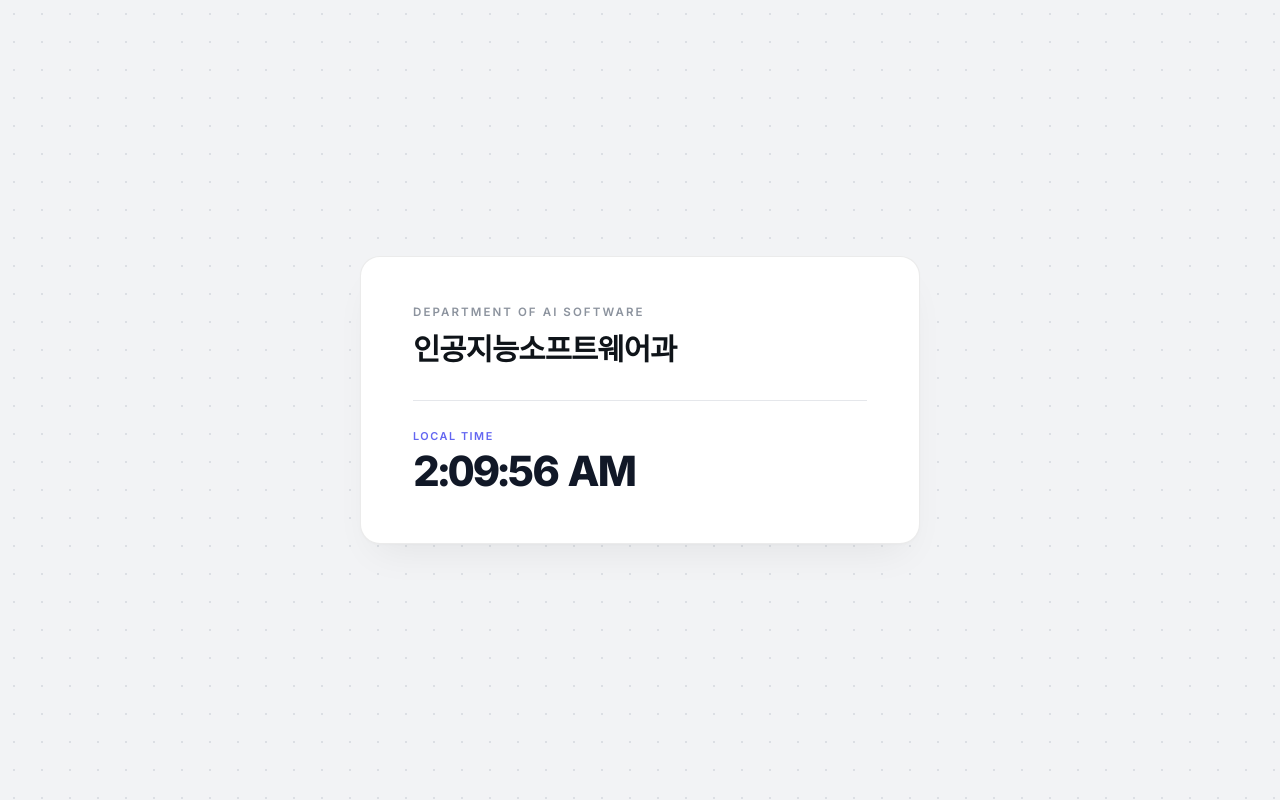
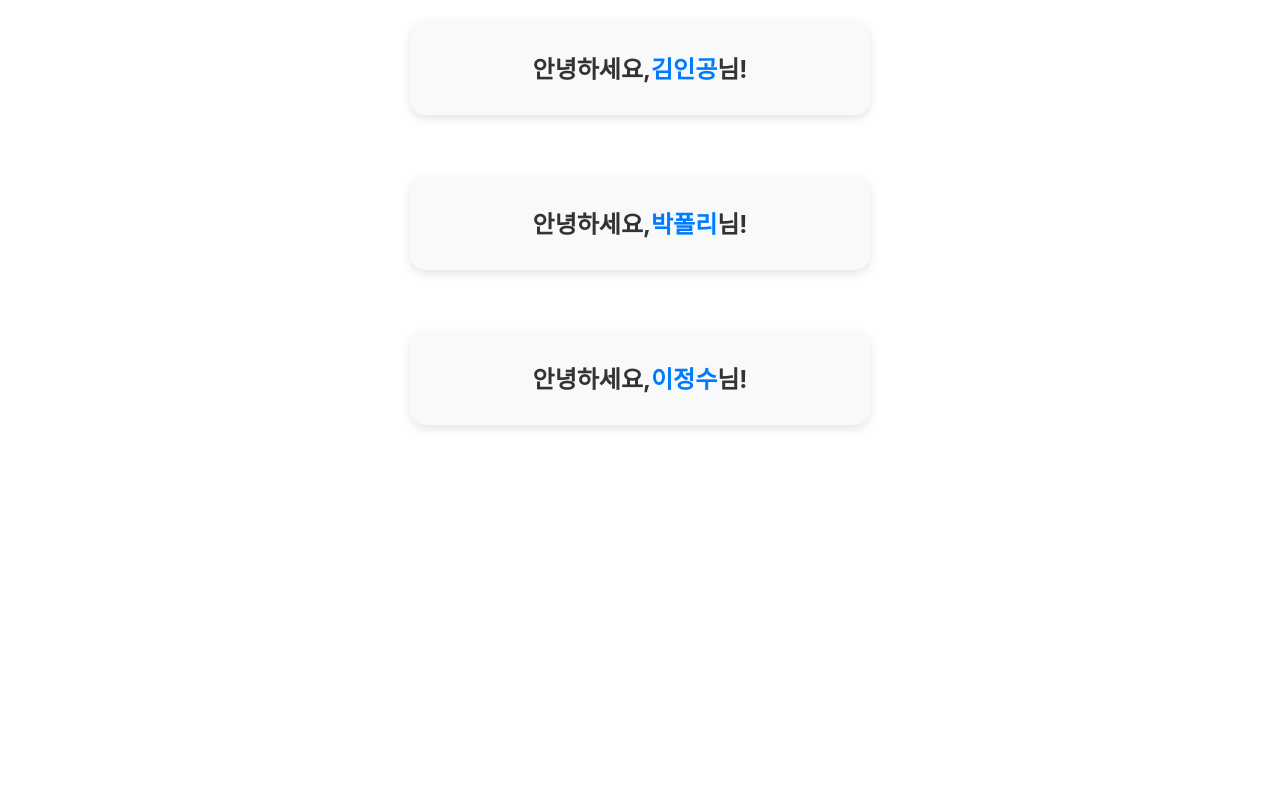
Before and after one commit to kimmin0914/Web2Project, a React (Create React App) app: page / in a window 1280 px wide. Built offline with nearby package versions, Linux system fonts and the light colour scheme; a web font is replaced by a local one.

Commit message:
5장 함수형 컴퍼넌트

```diff
--- /dev/null
+++ b/src/04/ConfirmDialog.css
@@ -0,0 +1,9 @@
+div{
+    text-align: center;
+    padding: 20px;
+}
+
+.div-bg-ivory{
+    background-color: #fbf9ec;
+    border: 5px groove #bc3eca;
+}
--- /dev/null
+++ b/src/04/ConfirmDialog.jsx
@@ -0,0 +1,17 @@
+import React from "react";
+import Button from "./Button";
+import "./ConfirmDialog.css";
+
+function ConfirmDialog(props) {
+    return(
+        <div className={'div-bg-ivory'}>
+            <p>을 확인한 후 버튼을 눌러주세요.</p>
+            <br/>
+            <Button color={'green'}>확인</Button> &nbsp;
+            <Button color={'blue'}>취소</Button> &nbsp;
+            <Button color={'red'}>초기화</Button> &nbsp;
+        </div>
+    );
+}
+
+export default ConfirmDialog;
--- /dev/null
+++ b/src/05/WelcomList.jsx
@@ -0,0 +1,14 @@
+import React from "react";
+import Welcome from "./Welcome";
+
+function WelcomeList(){
+    return(
+        <div>
+            <Welcome name="김인공"/><br/>
+            <Welcome name="박폴리"/><br/>
+            <Welcome name="이정수"/><br/>
+        </div>
+    );
+}
+
+export default WelcomeList;
--- /dev/null
+++ b/src/05/Welcome.css
@@ -0,0 +1,27 @@
+/* Welcome.css */
+
+/* 전체 환영 인사를 감싸는 네모난 박스 디자인입니다. */
+.welcome-container {
+    display: flex;             /* 안의 글자를 쉽게 정렬하기 위해 flexbox 모드를 켭니다. */
+    justify-content: center;   /* 가로 기준으로 글자를 정중앙에 배치합니다. */
+    align-items: center;       /* 세로 기준으로 글자를 정중앙에 배치합니다. */
+    padding: 30px;             /* 박스 안쪽으로 30px만큼 넉넉한 여백을 줍니다. */
+    background-color: #f8f9fa; /* 아주 연한 회색으로 배경색을 칠합니다. */
+    border-radius: 15px;       /* 네모난 박스의 모서리를 둥글고 부드럽게 깎아줍니다. */
+    box-shadow: 0 4px 10px rgba(0, 0, 0, 0.1); /* 박스 아래에 살짝 그림자를 넣어 입체감을 줍니다. */
+    margin: 20px auto;         /* 위아래 20px 여백을 주고, 화면 가운데에 오도록(auto) 배치합니다. */
+    max-width: 400px;          /* 박스가 너무 넓어지지 않게 최대 가로 길이를 400px로 제한합니다. */
+}
+
+/* h1 태그(글자) 자체를 꾸며주는 디자인입니다. */
+.welcome-text {
+    font-size: 24px;           /* 글자 크기를 24px로 설정합니다. */
+    color: #333333;            /* 완전 까만색보다 눈이 편안한 짙은 회색으로 설정합니다. */
+    margin: 0;                 /* h1 태그가 기본적으로 가지는 불필요한 위아래 여백을 없앱니다. */
+}
+
+/* props.name (이름) 부분만 특별하게 강조하는 디자인입니다. */
+.highlight {
+    color: #007bff;            /* 글자 색상을 청량한 파란색으로 바꿉니다. */
+    font-weight: bold;         /* 글씨를 아주 굵게 만듭니다. */
+}
--- /dev/null
+++ b/src/05/Welcome.jsx
@@ -0,0 +1,17 @@
+import React from "react";
+import "./Welcome.css";
+
+function Welcome(props){
+    return(
+        <div className="welcome-container">
+
+            <h1 className="welcome-text">
+                안녕하세요,
+                <span className="highlight">{props.name}</span>님!
+            </h1>
+
+        </div>
+    );
+}
+
+export default Welcome;
--- a/src/index.js
+++ b/src/index.js
@@ -7,14 +7,17 @@
 // import Library from "./03/Library";
 // import Library from "./03/enhanced_css/Library";
 // import "./03/enhanced_css/Book.css"
-import Clock from "./04/Clock";
+// import Clock from "./04/Clock";
+// import ConfirmDialog from "./04/ConfirmDialog";
+// import Welcome from "./05/Welcome";
+import WelcomeList from "./05/WelcomList";
 
 const root = ReactDOM.createRoot(document.getElementById('root'));
 
 setInterval(()=> {
     root.render(
         <React.StrictMode>
-            <Clock/>
+            <WelcomeList/>
         </React.StrictMode>
     )}, 1000
 );
```
Also changed, not shown: src/04/Button.css (added, +18 -0 lines), src/04/Button.jsx (added, +12 -0 lines), src/04/ConfirmDialogList.jsx (added, +14 -0 lines).
